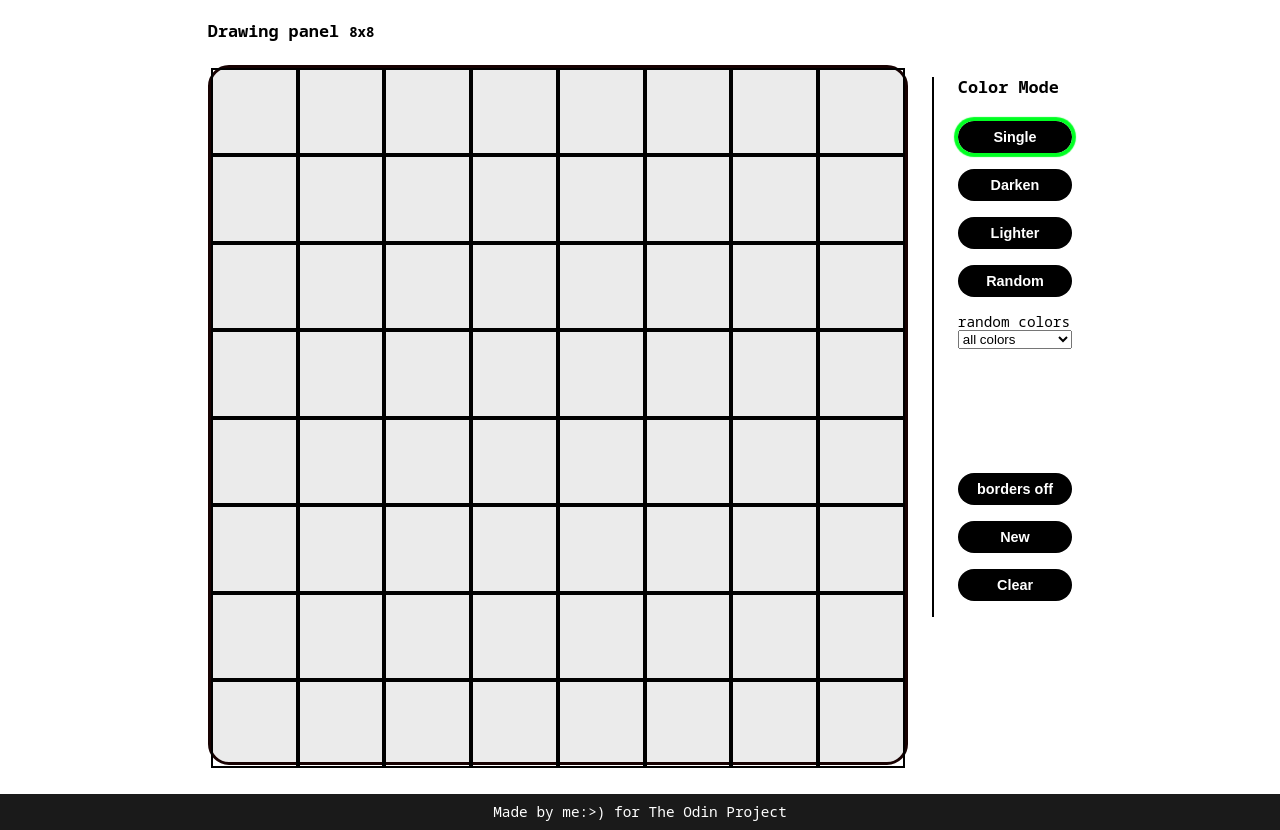
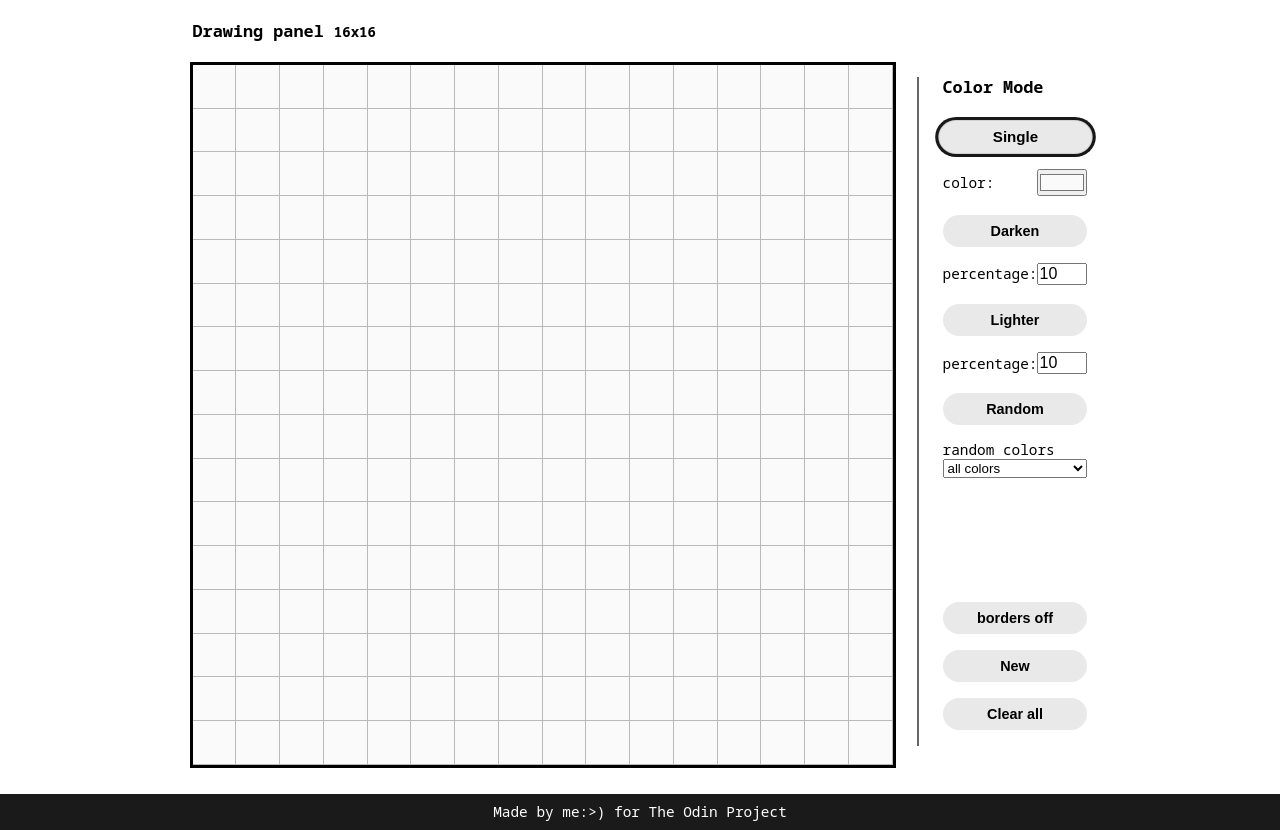
Before and after one commit to E-h-s-a-n/etch-a-sketch, a plain HTML site: page index.html in a window 1280 px wide. Both pictures are taken after a click on the button "Single". Shown: the part 58-888 px from the top of the page. Drawn offline with Linux system fonts and the light colour scheme.

Commit message:
Add single and random color

```diff
--- a/index.html
+++ b/index.html
@@ -16,7 +16,7 @@
         </div>
         <div class="main">
             <div class="left-panel">
-            <h3>Drawing panel <span style="font-size: smaller;">16x16</span></h3>
+            <h3>Drawing panel <span style="font-size: smaller;"></span></h3>
             <div class="grid-wrapper">
                     <div class="container">
                     </div>
@@ -24,26 +24,38 @@
             </div>
             <div class="right-panel">
                 <h3>Color Mode</h3>
-                <button class="single mode active-mode">Single</button>
-                <button class="darken mode">Darken</button>
-                <button class="lighter mode">Lighter</button>
-                <button class="random mode">Random</button>
+                <button class="mode" data-mode="single">Single</button>
+                <div class="mode-option">
+                    <label for="colorWell">color:</label>
+                    <input type="color" id="colorWell" value="#fafafa">
+                </div>
+                <button class="mode" data-mode="darken">Darken</button>
+                <div class="mode-option">
+                    <label for="darken-p">percentage:</label>
+                    <input type="number" id="darken-p" value="10">
+                </div>
+                <button class="mode" data-mode="lighter">Lighter</button>
+                <div class="mode-option">
+                    <label for="darken-p">percentage:</label>
+                    <input type="number" id="lighter-p" value="10">
+                </div>
+                <button class="mode active-mode" data-mode="random">Random</button>
                 <label for="random">random colors</label>
                 <select id="random">
                     <option value="0">all colors</option>
                     <optgroup label="-ish colors">
-                        <option value="1">Red</option>
-                        <option value="2">Yellow</option>
-                        <option value="3">Green</option>
-                        <option value="4">Cyan</option>
-                        <option value="5">Blue</option>
+                        <option value="1">red</option>
+                        <option value="2">yellow</option>
+                        <option value="3">green</option>
+                        <option value="4">cyan</option>
+                        <option value="5">blue</option>
                         <option value="6">magenta</option>
                     </optgroup>
                 </select>
                 <div class="sep"></div>
                 <button class="border">borders off</button>
                 <button class="new">New</button>
-                <button class="reset">Clear</button>
+                <button class="reset">Clear all</button>
             </div>
         </div>
     </div>
--- a/script.js
+++ b/script.js
@@ -13,37 +13,12 @@ const RGB_Linear_Shade=(p,c)=>{
         (d?","+d:")");
 }
 
-function setActiveMode(ev){
-    modeBtn.forEach((el)=>{
-        el.classList.remove('active-mode');
-    });
-    this.classList.add('active-mode');
-    // colorMode = this.
-
+const HSLtoRGB=(hsl)=>{
+    return +hsl;
 }
 
-function newPanel(maxTile = 16){
-    tileGrid.style.gridTemplateColumns = `repeat(${maxTile}, 1fr)`;
-    tileGrid.style.gridAutoRows = `${700/maxTile}px`;
-    panelSize.textContent = `${maxTile}x${maxTile}`
-    for (let i = 0; i < maxTile**2 + 0; i++) {
-        const tile = document.createElement('div');
-        tile.addEventListener('mouseenter', setTileColor);
-        tileGrid.appendChild(tile);
-    }
-}
-
-const colorMode = 'random'
-function setTileColor(ev){
-    if (ev.buttons > 0){
-        const r = getRandomInt
-        let color
-        if (colorMode == 'random') color = `hsl(${r(360)}deg, ${r(60, 70)}%, ${r(35, 75)}%)`;
-        if (colorMode == 'single') color = 'rgb(100, 100, 100)'
-        // const color = RGB_Linear_Shade(-0.1, this.style.backgroundColor)
-        // this.style.backgroundColor = color;
-        this.style.backgroundColor = color;
-    }
+const HEXtoRGB=(hex)=>{
+    return +hex;
 }
 
 function getRandomInt(min, max){
@@ -52,16 +27,69 @@ function getRandomInt(min, max){
     return Math.floor(Math.random()*(max-min+1)+min);
 }
 
+// modeBtn click function
+function setActiveMode(){
+    modeBtn.forEach((el)=>{
+        el.classList.remove('active-mode');
+    });
+    this.classList.add('active-mode');
+    colorMode = this.getAttribute('data-mode');
+}
+
+function createPanel(maxTile = 16){
+    tileGrid.style.gridTemplateColumns = `repeat(${maxTile}, 1fr)`;
+    tileGrid.style.gridAutoRows = `${700/maxTile}px`;
+    panelSizeSpan.textContent = `${maxTile}x${maxTile}`;
+    for (let i = 0; i < maxTile**2 + 0; i++) {
+        const tile = document.createElement('div');
+        tile.classList.add('div-borders');
+        tile.addEventListener('mouseenter', setTileColor, false);
+        tileGrid.appendChild(tile);
+    }
+}
+
+// tile mouseenter function
+function setTileColor(ev){
+    if (!ev.buttons>0) return;
+
+    const r = getRandomInt;
+    let color;
+    if (colorMode == 'random') color = `hsl(${r(360)}deg, ${r(60, 70)}%, ${r(35, 75)}%)`;
+    if (colorMode == 'single') color = singleColor;
+    // const color = RGB_Linear_Shade(-0.1, this.style.backgroundColor)
+    // this.style.backgroundColor = color;
+    this.style.backgroundColor = color;
+
+}
+
+const colorWell = (e)=>{
+    singleColor = e.target.value;
+    console.log(`color change= ${singleColor}`)
+}
+
+function newPanel(){
+    let n = prompt('max tile number', 16);
+    n = (+n) ? +n : 16;
+    n = n>90?90:n<2?2:n;
+    console.log('new panel', n);
+    tileGrid.replaceChildren()
+    createPanel(n);
+}
+
 
 const tileGrid = document.querySelector('.container');
 const modeBtn = document.querySelectorAll('button.mode');
 const randomSelect = document.querySelector('#random');
-const panelSize = document.querySelector('h3 span');
+const panelSizeSpan = document.querySelector('h3 span');
 
+let colorMode = 'random';
+let singleColor = 'rgb(150, 150, 150)'
+
+document.querySelector('#colorWell').addEventListener('change', colorWell);
+document.querySelector('.new').addEventListener('click', newPanel)
 
 modeBtn.forEach((el,)=>{
-    console.log('done');
     el.addEventListener('click', setActiveMode);
 });
 
-newPanel(8);
+createPanel(16);
--- a/style.css
+++ b/style.css
@@ -24,19 +24,22 @@ h2,h3,h4,select {
 .grid-wrapper {
     width: 700px;
     height: 700px;
-    border: solid 3px rgb(24, 2, 2);
-    border-radius: 3%;
-    background-color: rgba(230, 230, 230, 0.8);
+    background-color: rgba(250, 250, 250);
+    box-shadow: 0 0 0 3px #000;
 }
 .container {
     display: grid;
     border: none;
 }
 .container > div {
-    border: none;
     user-select: none;
-    transition: background-color 0.1s ease-in-out;
-    border: 2px solid ;
+    transition: background-color .1s ease-in-out;
+}
+/* not sure how to toggle borders on all div's  */
+.div-borders {
+    border: 1px solid rgb(185, 185, 185);
+    border-top: none;
+    border-left: none;
 }
 
 .main {
@@ -50,15 +53,15 @@ h2,h3,h4,select {
     flex: 0 0 auto;
     display: flex;
     flex-flow: column nowrap;
-    border-left: 2px solid black;
+    border-left: 2px solid rgba(0, 0, 0, 0.6);
     margin-left: 1.5rem;
     padding-left: 1.5rem;
     margin-top: 3.5rem;
 }
 
 button {
-    background-color: rgb(0, 0, 0);
-    color: rgb(255, 255, 255);
+    background-color: rgb(233, 233, 233);
+    color: rgb(0, 0, 0);
     font-weight: 600;
     font-size: .9rem;
     margin-bottom: 1rem;
@@ -67,10 +70,37 @@ button {
     border-radius: 2rem;
     text-align: center;
     border: none;
+    transition: all 0.2s cubic-bezier(0.215, 0.610, 0.355, 1);
+}
+
+.active-mode {
+   transform: scale(1.05, 1);
+    box-shadow:
+        0 0 0px 1px rgb(209, 209, 209),
+        0 0 0px 4px rgb(24, 24, 24);
+}
+
+.mode-option {
+    margin-bottom: 1.2rem;
+    display: flex;
+    align-items: center;
+    justify-content: space-between;
+}
+.mode-option-2 {
+    margin-bottom: 1.2rem;
+    display: flex;
+    align-items: center;
+    justify-content: center;
+    gap: 0.5rem;
+}
+
+input[type='number'] {
+    max-width: 50px;
+    font-size: medium;
 }
 
 .sep {
-    flex: 1 1 100px;
+    flex: 1 0 100px;
 }
 
 footer {
@@ -79,14 +109,3 @@ footer {
     padding: 0.6rem;
     text-align: center;
 }
-
-.active-mode:before {
-    content: '';
-    width: 100%;
-    height: 100%;
-    border-radius: 2rem;
-    position: absolute;
-    left: 0px;
-    top: 0px;
-    box-shadow: 0 0 1px 4px rgb(0, 255, 34);
-}
```
